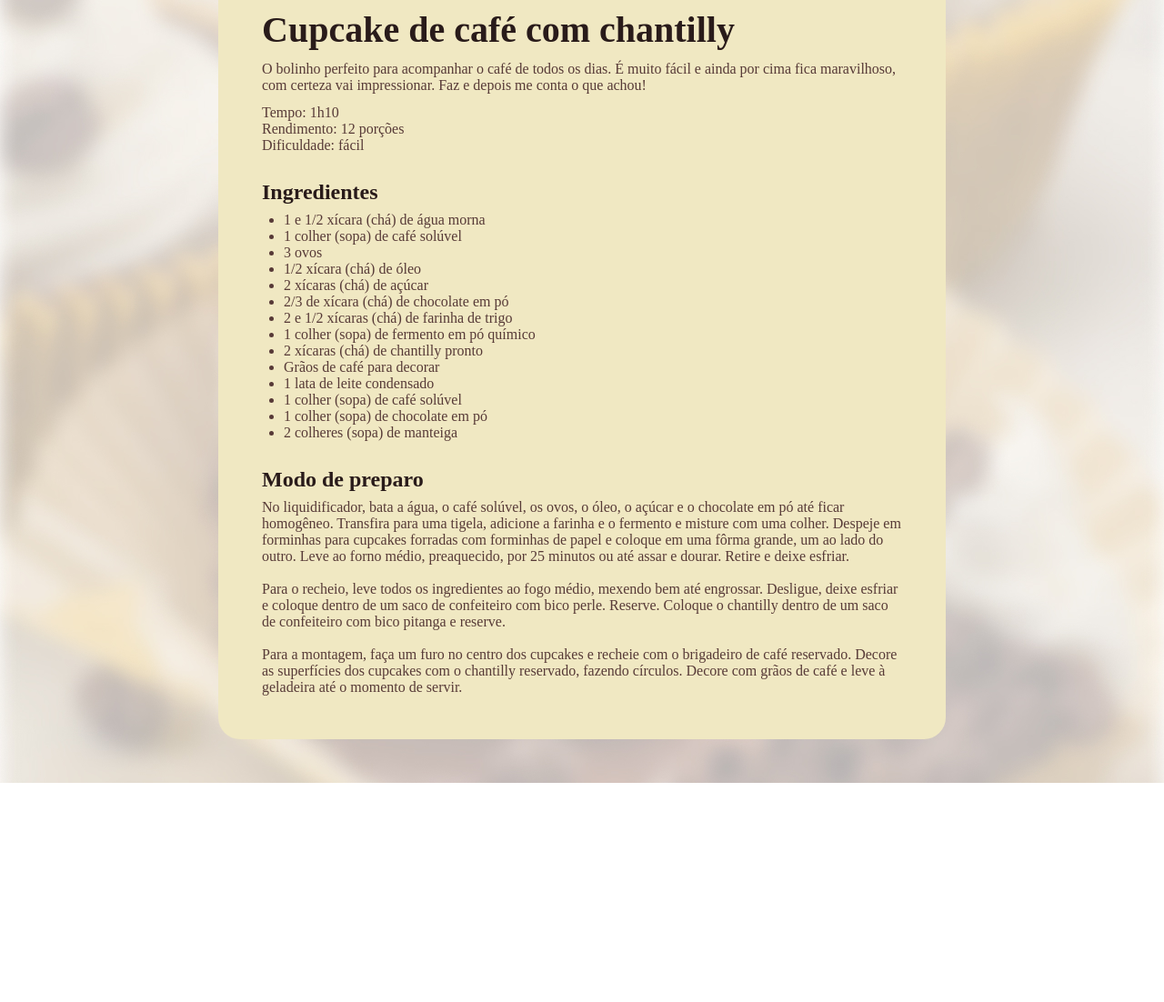
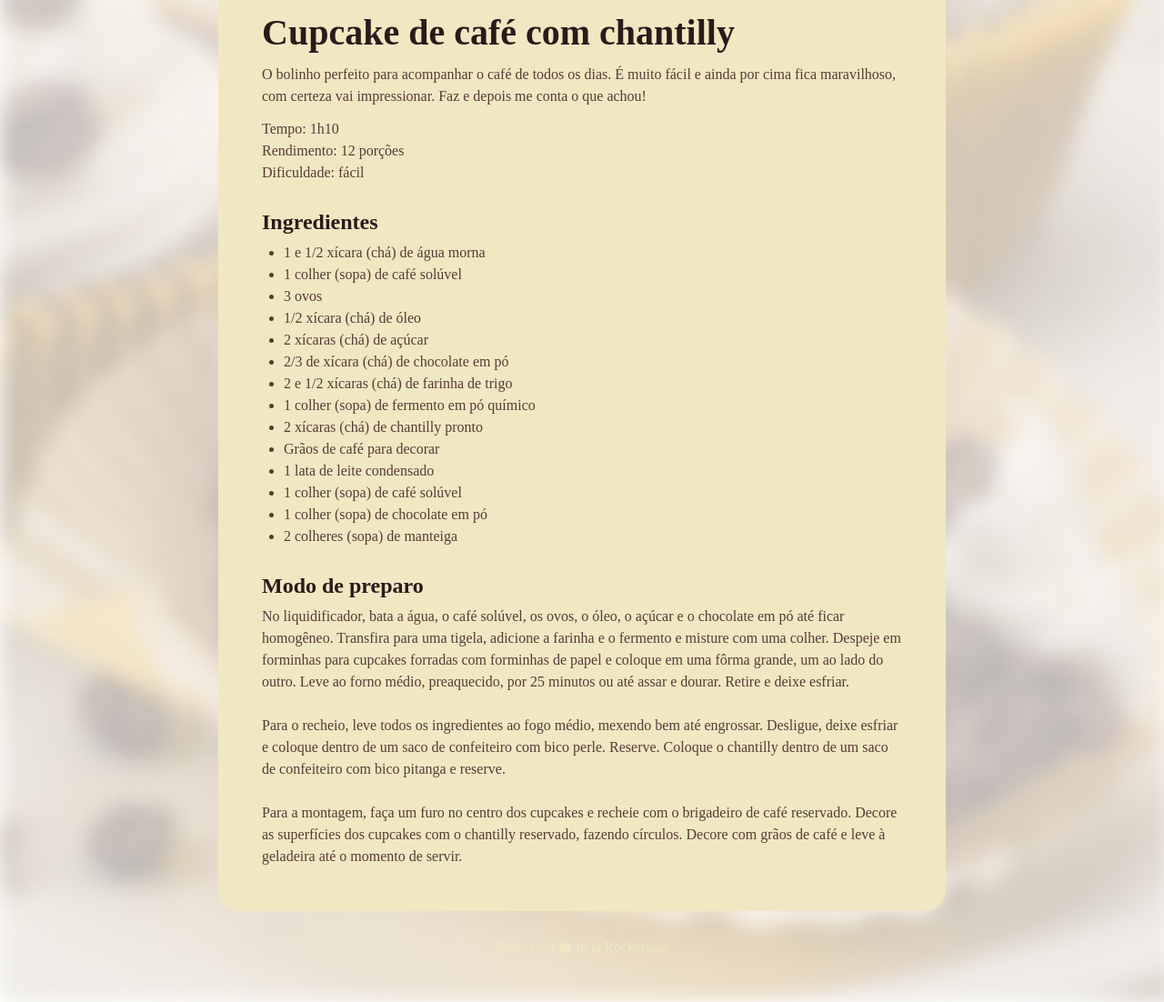
Before and after one commit to FMNathan/projeto-pagina-de-receita, a plain HTML site: page index.html in a window 1280 px wide. Shown: the part 497-1599 px from the top of the page at 91% size. Before the commit the page ends 1358 px from the top, so only its background shows below. Drawn offline with Linux system fonts and the light colour scheme; a web font is replaced by a local one.

Commit message:
adicionando footer

```diff
--- a/index.html
+++ b/index.html
@@ -54,5 +54,8 @@
       </section>
     </main>
   </div>
+  <footer>
+    Feito com <img src="assets/heart.svg" alt="imagem de coração"> pela Rocketseat
+  </footer>
 </body>
 </html>
--- a/style.css
+++ b/style.css
@@ -1,11 +1,11 @@
 *{
-  box-sizing: border-box;
   margin: 0;
   padding: 0;
 }
 
 :root{
   font-family: "Alice", serif;
+  line-height: 150%;
   color: #573A37;
 }
 
@@ -15,11 +15,12 @@ body{
 }
 
 #page{
+  box-sizing: border-box;
   width: 800px;
   padding: 24px;
   background-color: #F0E8C2;
   border-radius: 24px;
-  margin: 48px auto;
+  margin: 48px auto 28px;
 }
 
 main{
@@ -53,3 +54,13 @@ h1, h2{
 ul{
   padding-left: 24px;
 }
+
+footer{
+  color: #F0E8C2;
+  text-align: center;
+  padding-bottom: 48px;
+}
+
+footer img{
+  vertical-align: middle;
+}
```
Also changed, not shown: assets/heart.svg (added).
